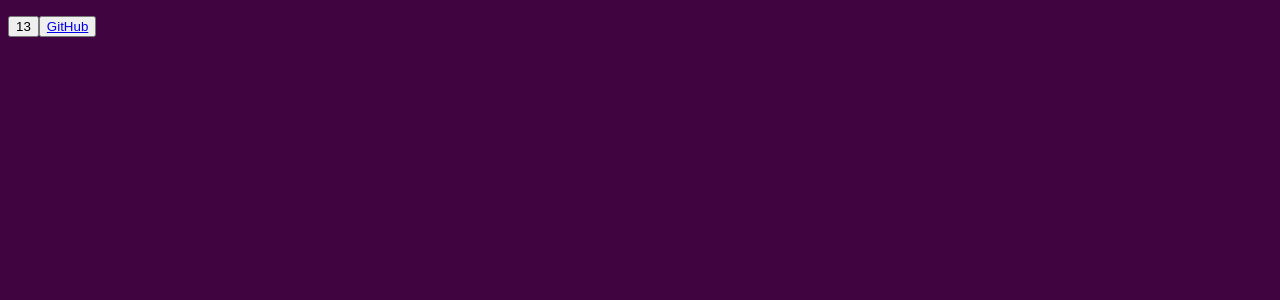
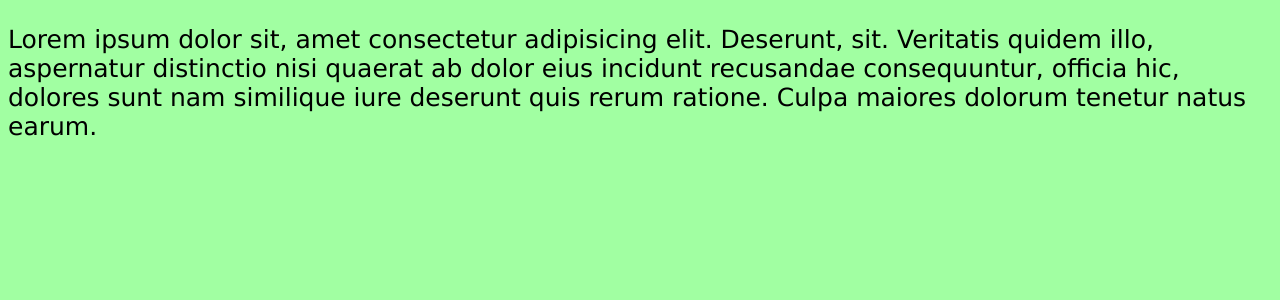
Before and after one commit to bronepoezd410/4AIP_VueExercises410, a Vue app in the folder MakoVueExercises/: page / in a window 1280 px wide. Shown: the top 300 px of the page. Built offline with nearby package versions, Linux system fonts and the light colour scheme.

Commit message:
017_Показ по условию

```diff
--- a/MakoVueExercises/src/App.vue
+++ b/MakoVueExercises/src/App.vue
@@ -2,10 +2,9 @@
 
 <!-- обработчик click будет вызван максимум 1 раз -->
 <!-- <a @click.once="doThis"></a> -->
-    <button><a @click.once="plusinteger">{{ integer }}</a></button>
-
-    <button><a @click.prevent href="http://github.com/bronepoezd410/">GitHub</a></button>
-
+<!-- <a v-if="visible" href="http://github.com/bronepoezd410/">GitHub</a> -->
+    <p v-if = "visible">Lorem ipsum dolor sit, amet consectetur adipisicing elit. Deserunt, sit. Veritatis quidem illo, aspernatur distinctio nisi quaerat ab dolor eius incidunt recusandae consequuntur, officia hic, dolores sunt nam similique iure deserunt quis rerum ratione. Culpa maiores dolorum tenetur natus earum.</p>
+    <p v-else = "visible">Lorem ipsum dolor sit, amet consectetur adipisicing elit. Possimus quis numquam quisquam.</p>
 
 
 </template>
@@ -16,16 +15,11 @@ import { normalizeProps } from 'vue';
 export default {
     data() {
 	return {
-        integer: 13
+        visible: true
 	}
 
 },
-    methods: {
-        plusinteger: function(){
-            this.integer = this.integer * 2;
-
-        }
-    },
+    methods: {},
     computed: {}
 }
 
@@ -33,7 +27,7 @@ export default {
 
 <style>
 body{
-    background-color: rgb(64, 5, 65);
+    background-color: rgb(161, 255, 162);
 }
 div{
     font-family: Verdana, Geneva, Tahoma, sans-serif;
```
